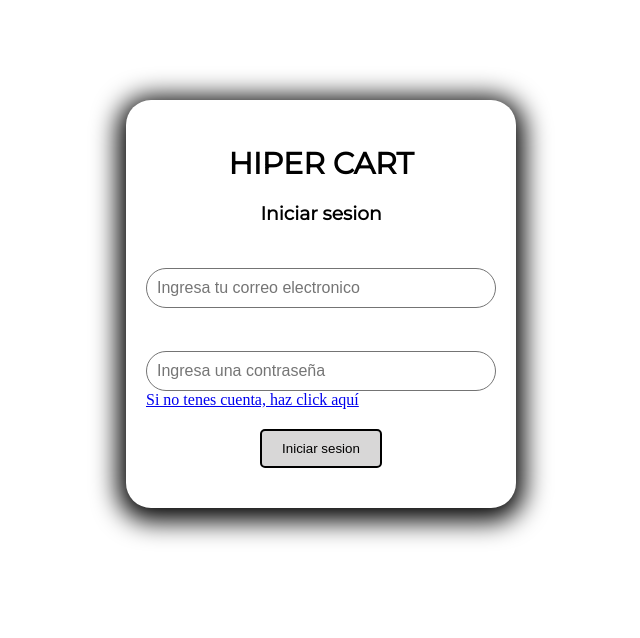
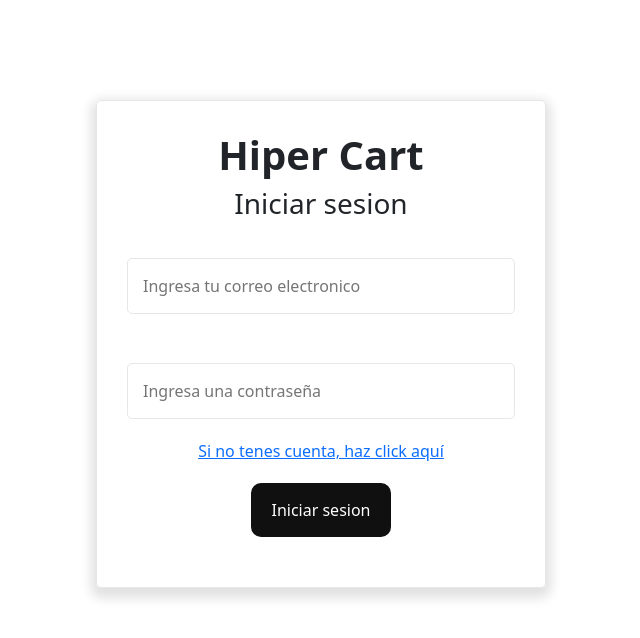
Before and after one commit to angela-baltierrez/hiper_card, a PHP site: page /login.html in a window 1280 px wide. Shown: the top 638 px of the page, without its empty margins (319-959 px from the left). Run offline with PHP 8.4, Linux system fonts and the light colour scheme.

Commit message:
login css

```diff
--- a/assets/css/login.css
+++ b/assets/css/login.css
@@ -5,26 +5,23 @@ body{
 
 
 form {
-  max-width: 350px;
+  max-width: 450px;
   margin: 0 auto;
   margin-top: 100px;
-  padding: 20px;
-  border-radius: 25px;
-  border: none;
-  box-shadow: 0px 5px 26px 8px rgb(0, 0, 0) ;
+  padding: 30px;
+  border-radius: 5px;
+  border: 1px solid #e7e7e7;
+  box-shadow: 0 5px 12px 5px rgba(0, 0, 0, 0.12);;
 }
-h2 {
-  font-family: "Montserrat";
+h1 {
   text-align: center;
   margin-bottom: 20px;
-  font-size: 30px;
+  font-weight: 700 !important;
 
 }
 h3 {
-  font-family: "Montserrat";
   text-align: center;
   margin-bottom: 20px;
-
 }
 
 .form-group {
@@ -40,29 +37,43 @@ label {
 }
 
 input[type="text"]
-
 {
   width: 100%;
-  padding: 10px;
-  border: 0.5px solid #747474;
+  padding: 15px;
+  border: 1px solid #e7e7e7;
   border-width: 1px;
-  border-radius: 20px;
+  border-radius: 5px;
   font-size: 16px;
   box-sizing: border-box;
+  transition: 0.5s;
+}
+
+input:hover{
+  border: 1px solid #3e8e41;
+}
+
+input:active{
+  border: 1px solid #3e8e41;
 }
 
 .form-group button {
   display: flex;
   justify-content: center;
   align-items: center;
-  padding: 10px 20px;
-  background-color: #d8d7d7;
-  color: #000000;
-  border: none;
-  border-width: 2px;
-  border-style: solid;
-  border-radius: 5px;
+  padding: 15px 20px;
+  background-color: #101010;
+  color: #ffffff;
+  border: 0px;
+  border-radius: 10px;
   cursor: pointer;
+}
+
+.link{
+  display: flex;
+  justify-content: center;
+  align-items: center;
+  margin-bottom: 20px;
+  margin: 20px 0px;
 }
 
 .form-group.button-class {
@@ -71,13 +82,8 @@ input[type="text"]
   align-items: center;
 }
 
-
-button:hover {
-  background-color: #45a049;
-}
-
-button:active {
-  background-color: #3e8e41;
+button{
+  transition: 0.3s;
 }
 
 .form-group button a {
@@ -86,9 +92,9 @@ button:active {
 }
 
 .form-group button:hover {
-  background-color: #45a049;
+  background-color: #383838;
 }
 
 .form-group button:active {
-  background-color: #3e8e41;
+  background-color: #383838;
 }
--- a/login.html
+++ b/login.html
@@ -4,12 +4,12 @@
     <meta charset="UTF-8">
     <meta name="viewport" content="width=device-width, initial-scale=1.0">
     <link rel="stylesheet" href="assets/css/login.css">
-    <link href='https://fonts.googleapis.com/css?family=Montserrat' rel='stylesheet'>
+    <link href="https://cdn.jsdelivr.net/npm/bootstrap@5.3.3/dist/css/bootstrap.min.css" rel="stylesheet" integrity="sha384-QWTKZyjpPEjISv5WaRU9OFeRpok6YctnYmDr5pNlyT2bRjXh0JMhjY6hW+ALEwIH" crossorigin="anonymous">
     <title>Login</title>
 </head>
 <body>
     <form>
-        <h2>HIPER CART</h2>
+        <h1>Hiper Cart</h1>
         <h3>Iniciar sesion </h3>
 
         <div class="form-group">
@@ -20,11 +20,11 @@
         <div class="form-group">
           <label for="password">Contraseña:</label>
           <input type="text" id="password" name="password" placeholder="Ingresa una contraseña" required>
-          <a href="iniciar_s.html"> Si no tenes cuenta, haz click aquí </a>
+          <a class="link" href="iniciar_s.html"> Si no tenes cuenta, haz click aquí </a>
         </div>
 
         <div class="form-group button-class">
-          <button type="submit"><a href="">Iniciar sesion</a></button>
+          <button type="submit"><a style="color: #fff;" href="">Iniciar sesion</a></button>
         </div>
       </form>
 </body>
```
